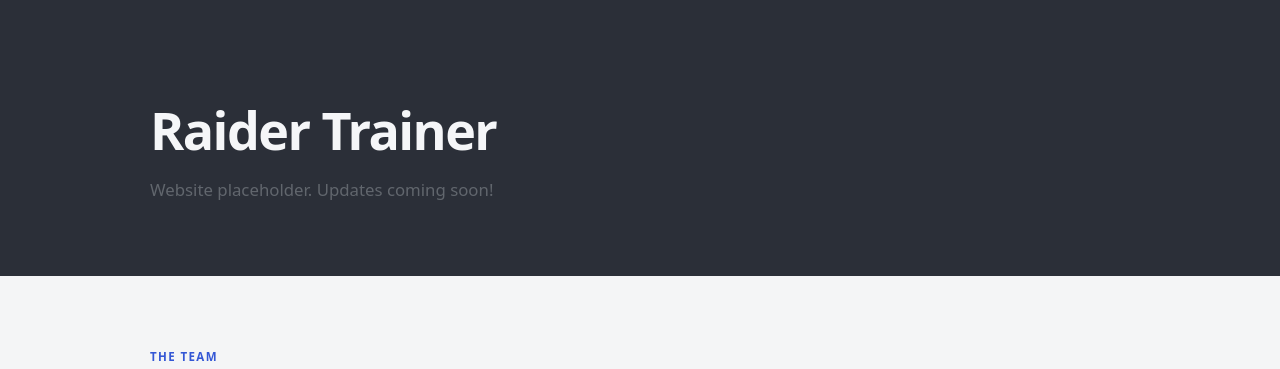
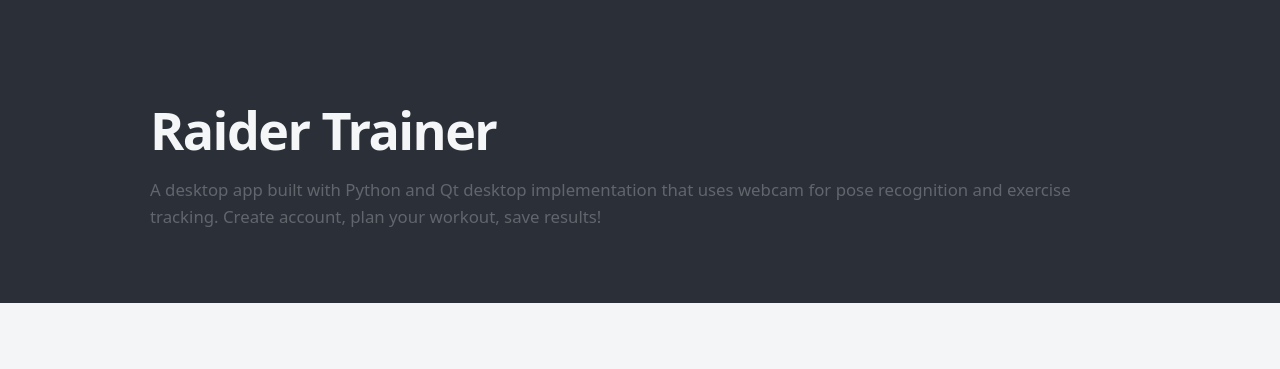
Before and after one commit to malakhovtsev/raider-trainer-website, a plain HTML site: page index.html in a window 1280 px wide. Shown: the top 369 px of the page. Drawn offline with Linux system fonts and the light colour scheme.

Commit message:
Add app description in the header

```diff
--- a/index.html
+++ b/index.html
@@ -15,7 +15,9 @@
     <header class="site-header">
         <div class="container">
             <h1>Raider Trainer</h1>
-            <p>Website placeholder. Updates coming soon!</p>
+            <p>A desktop app built with Python and Qt desktop implementation that uses webcam for pose recognition and
+                exercise
+                tracking. Create account, plan your workout, save results!</p>
         </div>
     </header>
 
```
